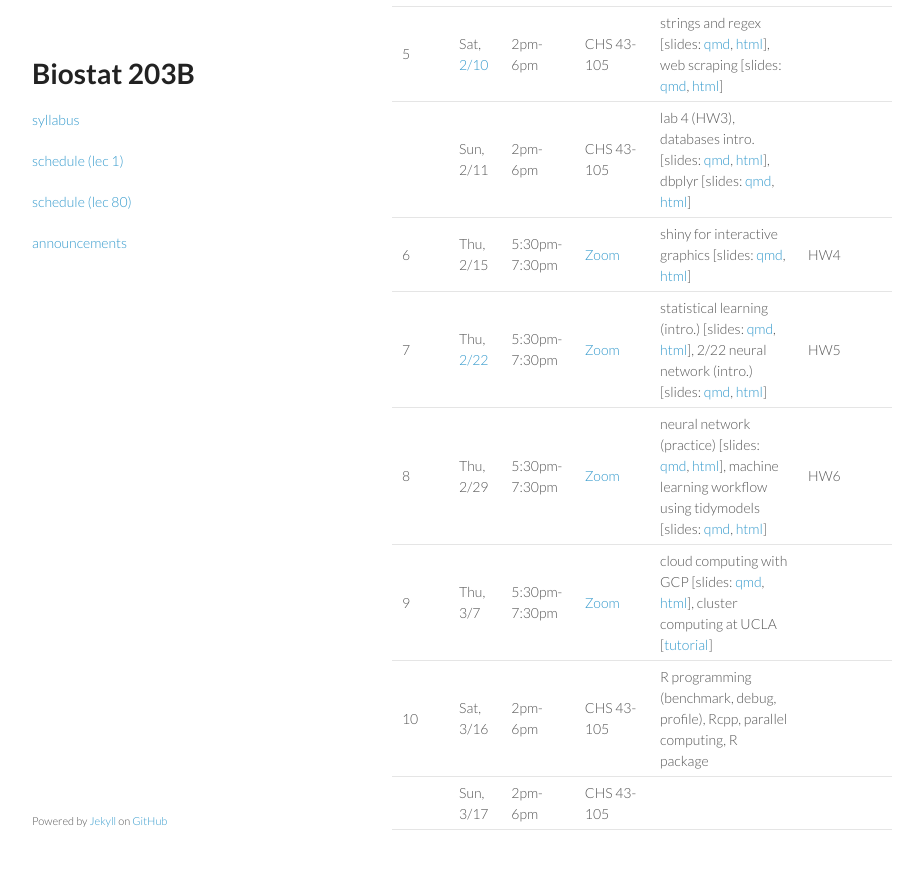
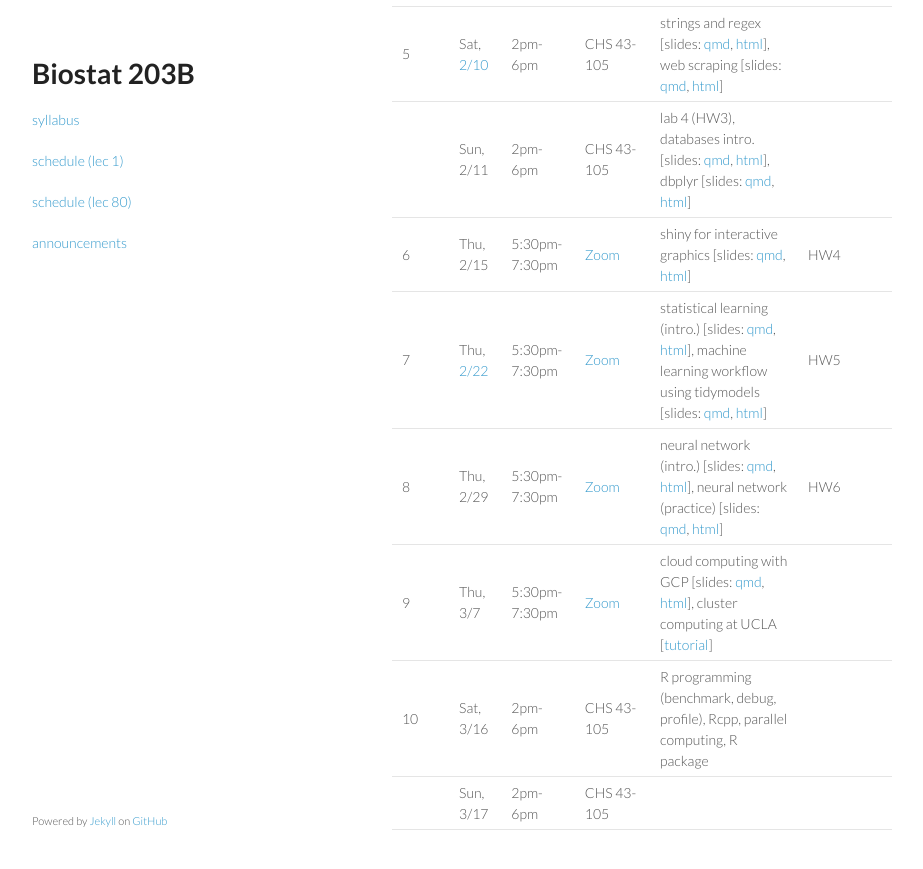
Before and after one commit to ucla-biostat-203b/2024winter, a Jekyll site: the page built from schedule/schedule-lec80.md, in a window 1280 px wide and 900 px high, scrolled down 1332 px. Shown: the top 869 px of the window, without its empty margins (178-1101 px from the left). Built offline with Jekyll 4.4.1, drawn with Linux system fonts in a browser that asks for light colours.

Commit message:
move nn after tidymodels

```diff
--- a/schedule/schedule-lec80.md
+++ b/schedule/schedule-lec80.md
@@ -39,8 +39,8 @@ Recommended readings:
 | 5 | Sat, [2/10](https://ucla-biostat-203b.github.io/2024winter/biostat203bwinter2024lec80/2024/02/10/lec80.html) | 2pm-6pm | CHS 43-105 | strings and regex \[slides: [qmd](https://raw.githubusercontent.com/ucla-biostat-203b/2024winter/main/slides/09-strings/stringr.qmd), [html](../slides/09-strings/stringr.html)\], web scraping \[slides: [qmd](https://raw.githubusercontent.com/ucla-biostat-203b/2024winter/main/slides/10-scraping/scraping.qmd), [html](../slides/10-scraping/scraping.html)\] | |
 |   | Sun, 2/11 | 2pm-6pm | CHS 43-105 | lab 4 (HW3), databases intro. \[slides: [qmd](https://raw.githubusercontent.com/ucla-biostat-203b/2024winter/main/slides/12-dbplyr/dbintro.qmd), [html](../slides/12-dbplyr/dbintro.html)\], dbplyr \[slides: [qmd](https://raw.githubusercontent.com/ucla-biostat-203b/2024winter/main/slides/12-dbplyr/dbplyr.qmd), [html](../slides/12-dbplyr/dbplyr.html)\] | |
 | 6 | Thu, 2/15 | 5:30pm-7:30pm | [Zoom](https://ucla.zoom.us/j/97770904876) | shiny for interactive graphics \[slides: [qmd](https://raw.githubusercontent.com/ucla-biostat-203b/2024winter/main/slides/11-shiny/shiny.qmd), [html](../slides/11-shiny/shiny.html)\] | HW4 |
-| 7 | Thu, [2/22](https://ucla-biostat-203b.github.io/2024winter/biostat203bwinter2024lec80/2024/02/22/lec80.html) | 5:30pm-7:30pm | [Zoom](https://ucla.zoom.us/j/97770904876) | statistical learning (intro.) \[slides: [qmd](https://raw.githubusercontent.com/ucla-biostat-203b/2024winter/main/slides/14-statlearn/statlearn.qmd), [html](../slides/14-statlearn/statlearn.html)\], 2/22 neural network (intro.) \[slides: [qmd](https://raw.githubusercontent.com/ucla-biostat-203b/2024winter/main/slides/10-nn/nn.qmd), [html](https://ucla-biostat-203b.github.io/2024winter/slides/10-nn/nn.html)\] | HW5 |
-| 8 | Thu, 2/29 | 5:30pm-7:30pm | [Zoom](https://ucla.zoom.us/j/97770904876) | neural network (practice) \[slides: [qmd](https://raw.githubusercontent.com/ucla-biostat-203b/2024winter/main/slides/10-nn/nn_practice.qmd), [html](https://ucla-biostat-203b.github.io/2024winter/slides/10-nn/nn_practice.html)\], machine learning workflow using tidymodels \[slides: [qmd](https://raw.githubusercontent.com/ucla-biostat-203b/2024winter/main/slides/18-tidymodels/tidymodels.qmd), [html](https://ucla-biostat-203b.github.io/2024winter/slides/18-tidymodels/tidymodels.html)\] | HW6 |
+| 7 | Thu, [2/22](https://ucla-biostat-203b.github.io/2024winter/biostat203bwinter2024lec80/2024/02/22/lec80.html) | 5:30pm-7:30pm | [Zoom](https://ucla.zoom.us/j/97770904876) | statistical learning (intro.) \[slides: [qmd](https://raw.githubusercontent.com/ucla-biostat-203b/2024winter/main/slides/14-statlearn/statlearn.qmd), [html](../slides/14-statlearn/statlearn.html)\], machine learning workflow using tidymodels \[slides: [qmd](https://raw.githubusercontent.com/ucla-biostat-203b/2024winter/main/slides/18-tidymodels/tidymodels.qmd), [html](https://ucla-biostat-203b.github.io/2024winter/slides/18-tidymodels/tidymodels.html)\] | HW5 |
+| 8 | Thu, 2/29 | 5:30pm-7:30pm | [Zoom](https://ucla.zoom.us/j/97770904876) | neural network (intro.) \[slides: [qmd](https://raw.githubusercontent.com/ucla-biostat-203b/2024winter/main/slides/10-nn/nn.qmd), [html](https://ucla-biostat-203b.github.io/2024winter/slides/10-nn/nn.html)\], neural network (practice) \[slides: [qmd](https://raw.githubusercontent.com/ucla-biostat-203b/2024winter/main/slides/10-nn/nn_practice.qmd), [html](https://ucla-biostat-203b.github.io/2024winter/slides/10-nn/nn_practice.html)\] | HW6 |
 | 9 | Thu, 3/7 | 5:30pm-7:30pm | [Zoom](https://ucla.zoom.us/j/97770904876) | cloud computing with GCP \[slides: [qmd](https://raw.githubusercontent.com/ucla-biostat-203b/2024winter/main/slides/13-gcp/gcp.qmd), [html](../slides/13-gcp/gcp.html)\], cluster computing at UCLA \[[tutorial](https://github.com/chris-german/Hoffman2Tutorials)\] | |
 | 10 | Sat, 3/16 | 2pm-6pm | CHS 43-105 | R programming (benchmark, debug, profile), Rcpp, parallel computing, R package | |
 |    | Sun, 3/17 | 2pm-6pm | CHS 43-105 |  | |
```
Also changed, not shown: schedule/schedule-lec1.md (+2 -2 lines).
